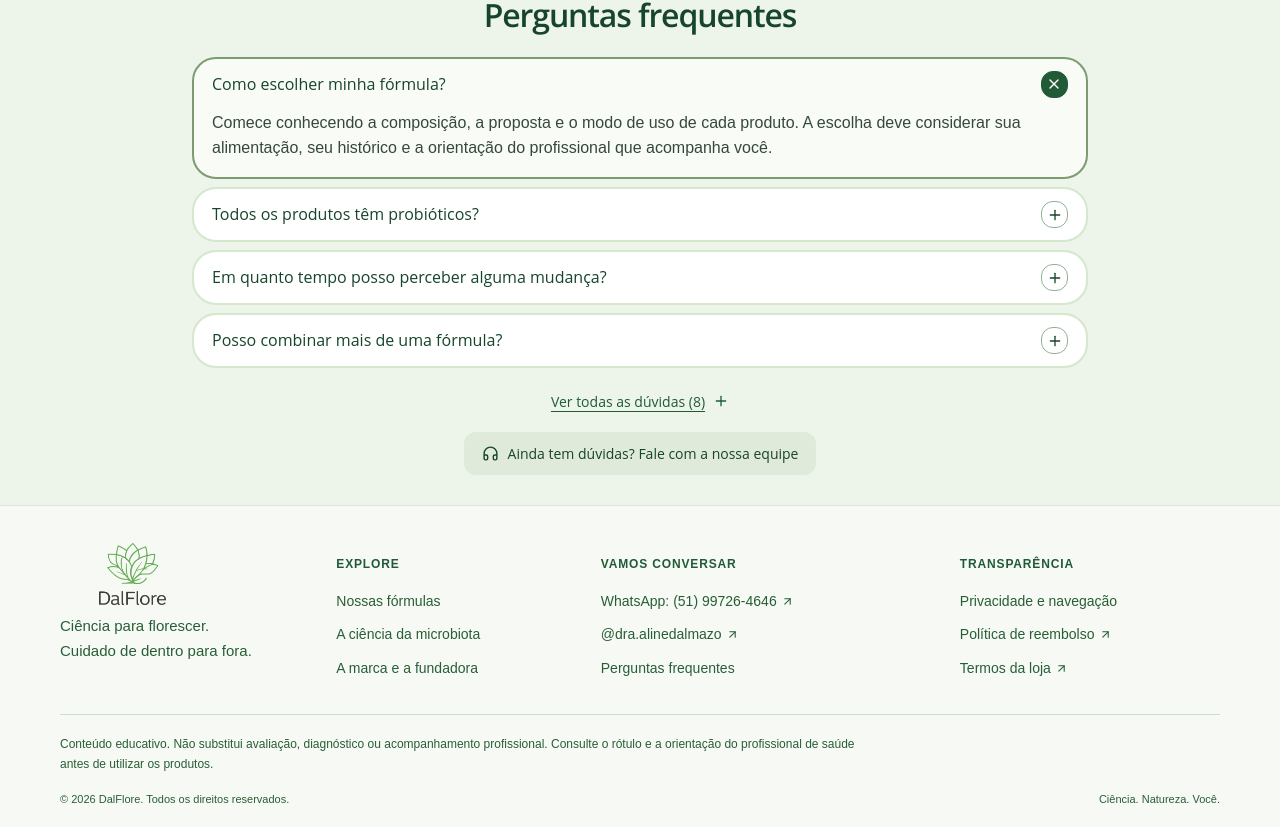
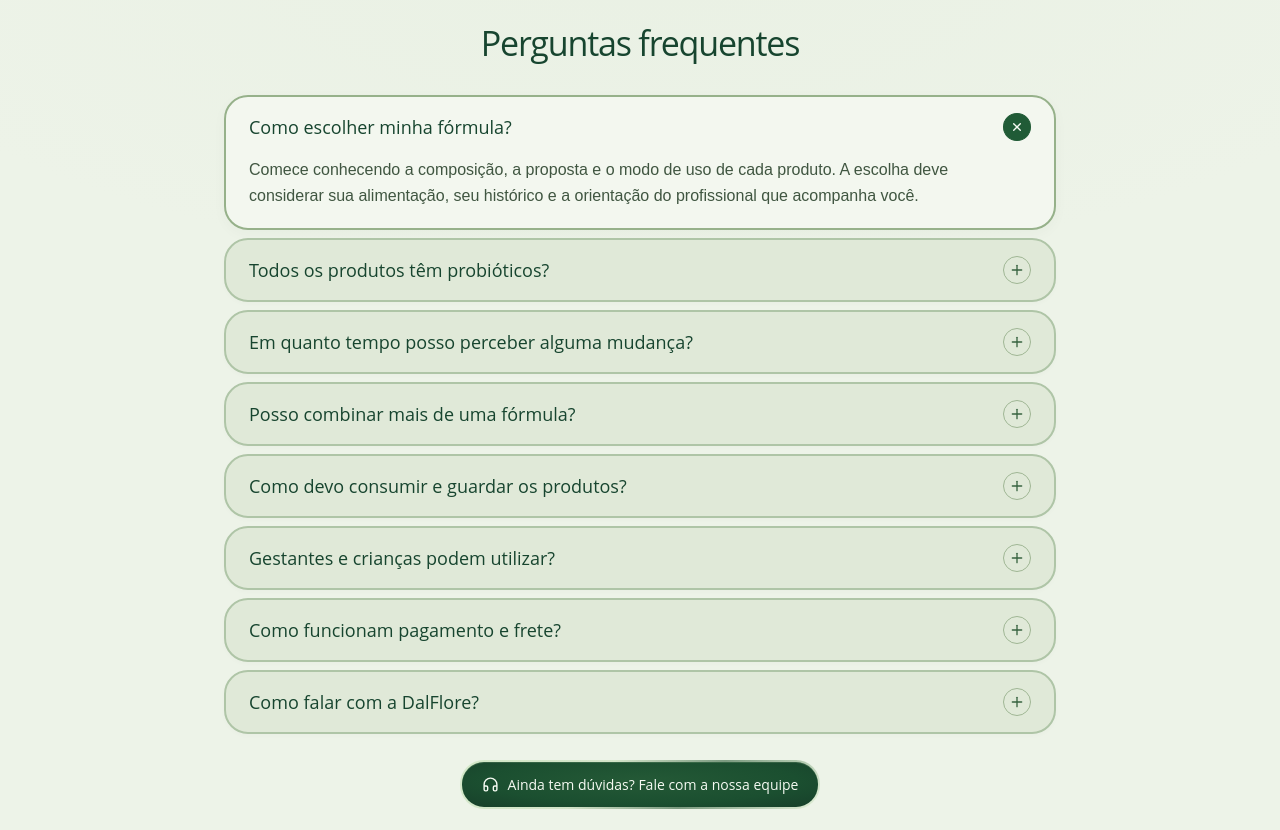
Before and after one commit to marketingsovida-star/dalflore, a React (Vite) app: page / in a window 1280 px wide. Shown: the part 4090-4920 px from the top of the page. Built offline with nearby package versions, Linux system fonts and the light colour scheme; a web font is replaced by a local one.

Commit message:
Match Duet accordion layout with DalFlore colors and rounded cards

```diff
--- a/src/App.tsx
+++ b/src/App.tsx
@@ -432,13 +432,12 @@ const faqs = [
 ];
 function FAQ() {
   const [openFaq, setOpenFaq] = useState(0);
-  const [showAll, setShowAll] = useState(false);
   return (
     <section className="faq-section" id="duvidas">
       <div className="faq-inner">
         <h2>Perguntas frequentes</h2>
         <div className="faq-items" id="faq-items">
-          {faqs.slice(0, showAll ? faqs.length : 4).map(([q, a], index) => {
+          {faqs.map(([q, a], index) => {
             const isOpen = openFaq === index;
             return (
               <div className="faq-item" data-open={isOpen} key={q}>
@@ -452,7 +451,7 @@ function FAQ() {
                 >
                   <span>{q}</span>
                   <span className="faq-toggle" aria-hidden="true">
-                    {isOpen ? <X size={16} /> : <Plus size={16} />}
+                    <Plus size={16} />
                   </span>
                 </button>
                 <div
@@ -471,21 +470,7 @@ function FAQ() {
             );
           })}
         </div>
-        <button
-          className="text-link faq-more"
-          aria-expanded={showAll}
-          aria-controls="faq-items"
-          onClick={() => {
-            setShowAll(!showAll);
-            if (showAll && openFaq >= 4) setOpenFaq(0);
-          }}
-        >
-          {showAll
-            ? "Mostrar menos dúvidas"
-            : `Ver todas as dúvidas (${faqs.length})`}{" "}
-          <Plus size={16} />
-        </button>
-        <a
+<a
           className="faq-contact"
           href={whatsapp("Olá! Estou no site da DalFlore e tenho uma dúvida.")}
           target="_blank"
--- /dev/null
+++ b/src/faq.css
@@ -0,0 +1,27 @@
+/* Duet's generous accordion rhythm, in DalFlore's green material and geometry. */
+.faq-section { padding:56px 0; background:radial-gradient(ellipse 75% 40% at 50% 0%,#dce8d433,transparent 85%),#edf3e8; }
+.faq-inner { width:min(832px,calc(100% - 64px)); margin-inline:auto; }
+.df-home .faq-inner > h2 { font:500 34px/1.25 "Open Sans",Arial,sans-serif; color:#17452f; text-align:center; margin:0 0 30px; }
+.faq-items { gap:8px; }
+.faq-item { border:2px solid #afc5a7; border-radius:var(--card-radius); background:#e0e9d8; box-shadow:0 2px 5px #173f2a05; transition:background .6s cubic-bezier(.22,1,.36,1),border-color .6s,box-shadow .6s; }
+.faq-item:hover { border-color:#91ae83; background:#e5eddf; }
+.faq-item[data-open="true"] { background:#f3f7ef; border-color:#96b18a; box-shadow:0 4px 14px #17452f08; }
+.faq-question { padding:16px 23px; min-height:60px; gap:20px; color:#17452f; font:500 18px/1.35 "Open Sans",Arial,sans-serif; }
+.faq-toggle { width:28px; height:28px; border:1px solid #9fb694; border-radius:50%; color:#376340; background:transparent; transition:rotate .6s cubic-bezier(.22,1,.36,1),background .5s,color .5s,border-color .5s; }
+.faq-item[data-open="true"] .faq-toggle { rotate:45deg; background:#205b36; border-color:#205b36; color:#f5faf2; }
+.faq-answer { transition:grid-template-rows .6s cubic-bezier(.22,1,.36,1),opacity .6s cubic-bezier(.22,1,.36,1); }
+.faq-answer p { margin:0; padding:0 66px 20px 23px; color:#405641; font:16px/1.6 Arial,sans-serif; }
+.faq-question:focus-visible { outline:2px solid #205b36; outline-offset:-5px; border-radius:22px; }
+.faq-contact { width:fit-content; max-width:100%; display:flex; align-items:center; justify-content:center; gap:9px; margin:26px auto 0; padding:12px 20px; min-height:48px; border:2px solid transparent; border-radius:var(--card-radius); background:var(--card-science-surface) padding-box,var(--card-science-border) border-box; color:#f5faf2; font:500 14px/1.5 "Open Sans",Arial,sans-serif; text-align:center; text-decoration:none; box-shadow:inset 0 1px 0 #cde7b926; transition:box-shadow .5s,transform .5s; }
+.faq-contact > svg { flex-shrink:0; }
+.faq-contact:hover { color:#fff; transform:translateY(-2px); box-shadow:0 0 16px #67945224; }
+.faq-contact:focus-visible { outline:2px solid #205b36; outline-offset:4px; }
+@media(max-width:640px){
+ .faq-section{padding:36px 0}
+ .faq-inner{width:calc(100% - 40px)}
+ .df-home .faq-inner > h2{font-size:29px;margin-bottom:24px}
+ .faq-question{padding:15px 17px;font-size:16px;gap:14px}
+ .faq-answer p{padding:0 17px 18px;font-size:16px}
+ .faq-contact{margin-top:22px;padding:12px 16px;font-size:13px}
+}
+@media(prefers-reduced-motion:reduce){.faq-section *{transition:none!important}.faq-contact:hover{transform:none}}
--- a/src/main.tsx
+++ b/src/main.tsx
@@ -9,6 +9,7 @@ import "./cards.css";
 import "./header.css";
 import "./catalog.css";
 import "./expert.css";
+import "./faq.css";
 createRoot(document.getElementById("root")!).render(
   <React.StrictMode>
     <App />
```
Also changed, not shown: 1 other file (tests, documents, lock files or other folders).
